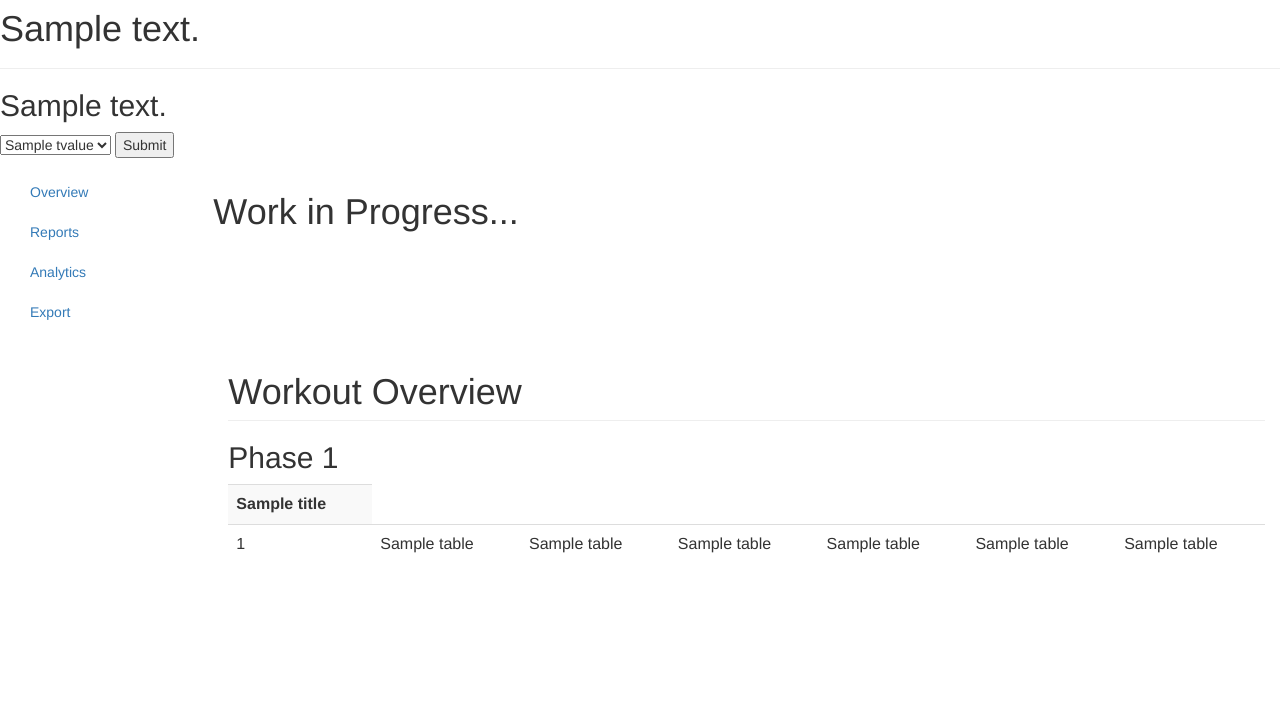
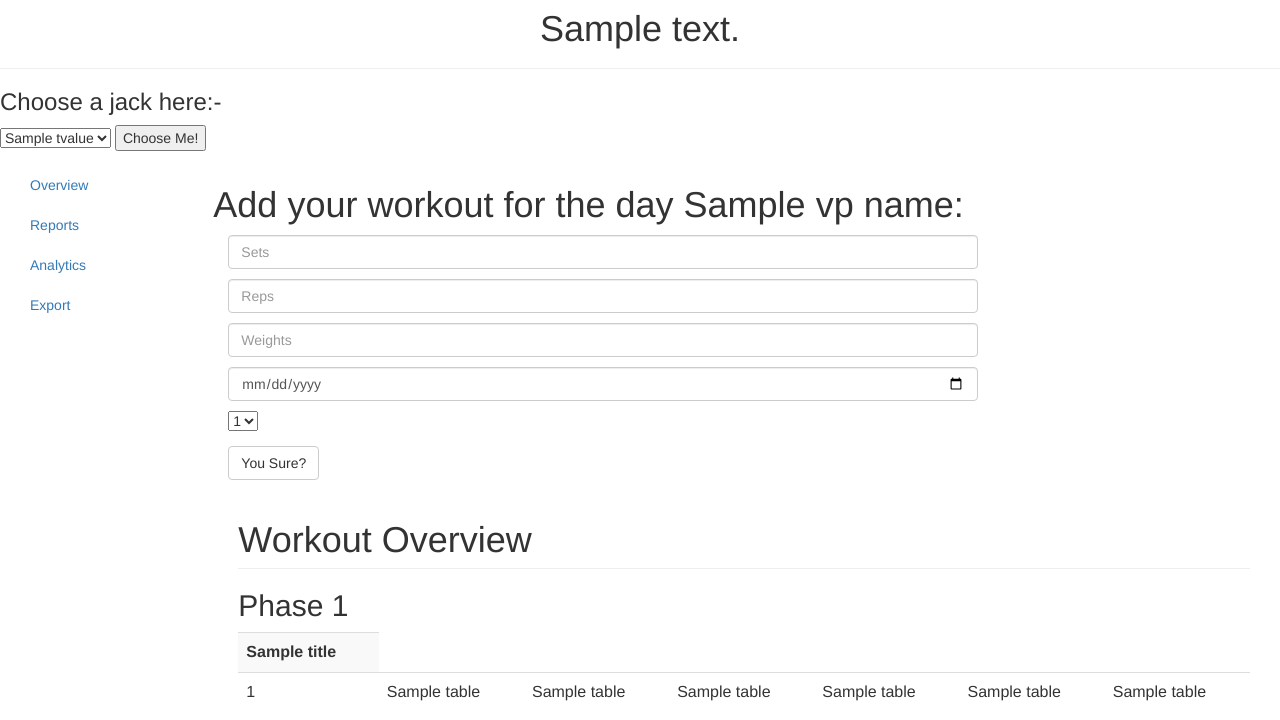
Before and after one commit to sandeep-selvaraj/MyDojo, a Flask app: template templates/dashboard.html in a window 1280 px wide. Shown: the part 51-771 px from the top of the page. Run offline with Flask 2, Linux system fonts and the light colour scheme; the template is opened without the code that fills it: most values are stand-ins (such as "Sample title", 1, 10 or a date in 2020); some libraries are stand-ins or nearby versions.

Commit message:
add workout v1 update

```diff
--- a/main.py
+++ b/main.py
@@ -12,6 +12,8 @@ con = engine.connect()
 app = Flask(__name__)
 
 def template(title = "HELLO!", text = ""):
+    if text != "":
+        text = text + "'s Workout Dash"
     templateDate = {
         'text' : text,
         'tvalues' : getTValues(),
@@ -21,6 +23,14 @@ def template(title = "HELLO!", text = ""):
 
 def getTValues():
     return ('Ankin', 'Sandeep')
+
+def template_exercise( listEvalues =[]):
+    templateData = {
+        'evalues' : listEvalues,
+        'selected_evalue' : 'Choose an Exercise',
+    }
+    return templateData
+
 
 @app.route('/', methods=['POST', 'GET'])
 def home_page():
@@ -45,13 +55,19 @@ def home_page():
     sc = con.execute(statement.format(p_id))
 
     sct = pd.DataFrame(sc.fetchall(), columns=['Date','Day','Exercise','Sets','Reps','Weights','Person'])
-
+    p_exercises = con.execute("""SELECT workout_name from wk_name""").fetchall()
     #generating template data
     print(tvalue)
     templateData = template(text = tvalue)
     templateData['selected_tvalue'] = tvalue
+    templateExData = template_exercise(p_exercises)
     # return render_template('dashboard.html')
     # return render_template('dashboard.html', **templateData, tables=[sct.to_html(classes='data')], titles=sct.columns.values)
-    return render_template('dashboard.html', **templateData, tables=sct.values.tolist(), titles=sct.columns.values)
+    return render_template('dashboard.html', **templateData, **templateExData, vp_name=tvalue, tables=sct.values.tolist(), titles=sct.columns.values )
+
+@app.route('/update', methods=['GET'])
+def workout_update():
+    return "<h1>Work In Progresss</h1>"
+
 if __name__ == '__main__':
     app.run(debug=True)
--- a/templates/dashboard.html
+++ b/templates/dashboard.html
@@ -33,17 +33,9 @@
 
   <body>
     <div class="page-header">
-        <h1 id='title_name' name='mytitle'>{{text}}</h1>
+        <h1 id='title_name' name='mytitle' class="text-center">{{text}}</h1>
      </div>
-     <!-- <form>
-       <b>Jacks:</b>
-       <select id='jack_item' name='jacks' methods='POST' onchange="title_change()">
-         <option name='ankin'>Ankin</option>
-         <option name='sandeep'>Sandeep</option>
-       </select>
-       <button type="submit" name='submit' method='POST'>Check Workout</button>
-     </form>  -->
-     <h2> {{text}} </h2>
+     <h3> Choose a jack here:- </h3>
     <form action= "{{ url_for('home_page') }}" method="POST">
 
      <select name= 'tvalue' id='jack_name'>
@@ -57,8 +49,7 @@
       {% endfor %}
 
       </select>
-
-      <input type="submit" value="Submit" />
+      <input type="submit" value="Choose Me!" />
     </form>
 
 
@@ -97,8 +88,45 @@
             <li><a href="#">Export</a></li>
           </ul>
         </div>
+        {% if vp_name != '' %}
         <div class="container">
-          <h1>Work in Progress...</h1>
+          <h1>Add your workout for the day {{vp_name}}:</h1>
+          <form action= "{{ url_for('workout_update') }}" class="form-horizontal">
+            <div class="form-group">
+              <div class="col-sm-8">
+                <input type="text" class="form-control" id="Sets" placeholder="Sets" required>
+                <p></p>
+                <input type="text" class="form-control" id="Reps" placeholder="Reps" required>
+                <p></p>
+                <input type="text" class="form-control" id="Weights" placeholder="Weights" required>
+                <p></p>
+                <input type="date" class="form-control" id="Weights" placeholder="Date" required>
+                <p></p>
+                <select name= 'evalue' id='jack_exercise'>
+                  {% for evalue in evalues %}
+
+                    {% if selected_evalue == evalue %}
+                        <option value="{{ evalue }}" selected='selected'>{{ evalue[0] }}</option>
+                    {% else %}
+                         <option value="{{ evalue }}" >{{ evalue[0] }}</option>
+                    {% endif %}
+                  {% endfor %}
+
+                  </select>
+              </div>
+            </div>
+
+
+            </div>
+            <div class="form-group">
+              <div class="col-sm-offset-2 col-sm-10">
+                <button type="submit" class="btn btn-default">You Sure?</button>
+              </div>
+            </div>
+          </form>
+          {% else %}
+          <h2>CHOOOSE A JACCKKKK!</h2>
+         {% endif %}
         </div>
         <div class="col-sm-9 col-sm-offset-3 col-md-10 col-md-offset-2 main">
           <h1 class="page-header">Workout Overview</h1>
```
